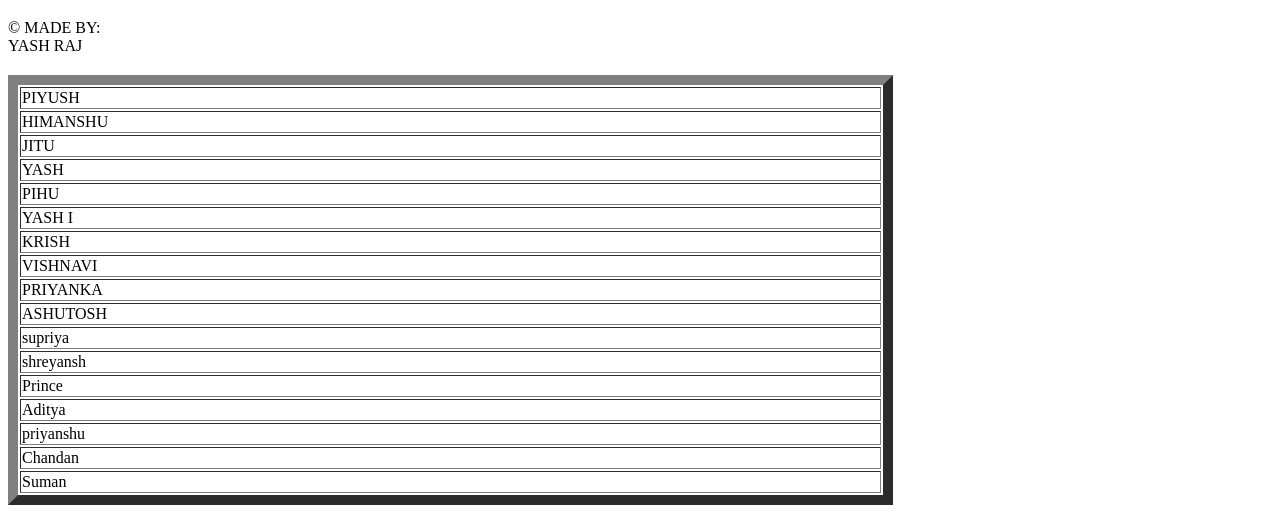
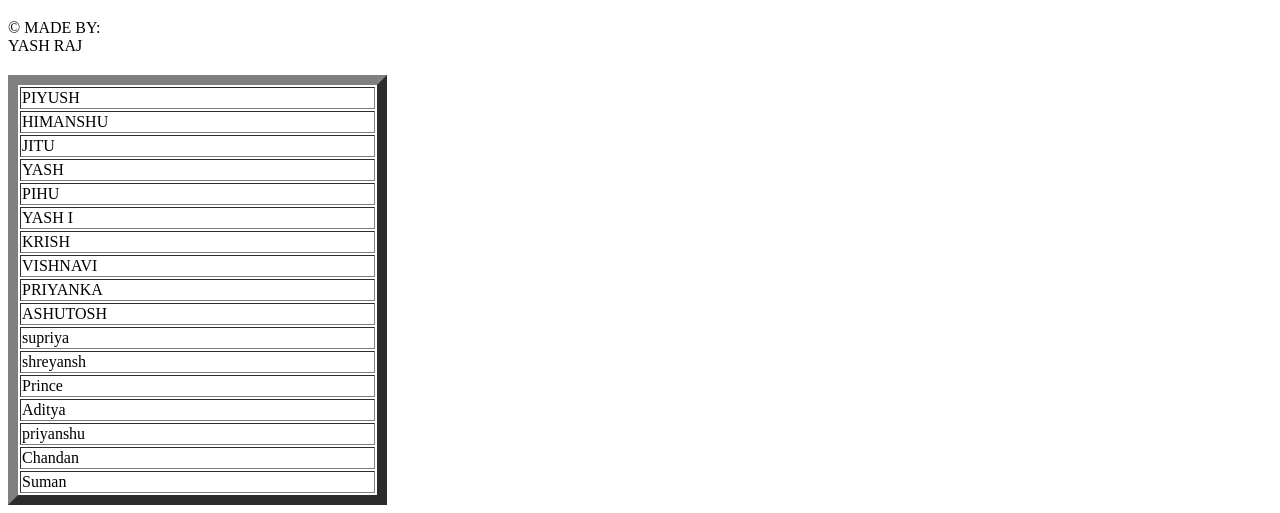
Before and after one commit to tanushraj00/yash, a plain HTML site: page welcome.html in a window 1280 px wide. Shown: the part 510-1023 px from the top of the page. Drawn offline with Linux system fonts and the light colour scheme.

Commit message:
Update welcome.html

```diff
--- a/welcome.html
+++ b/welcome.html
@@ -15,7 +15,7 @@
 <HR>
 
      <body>
-<table border="10px" width="70%">
+<table border="10px" width="30%">
 
      <H2>&nbsp;&nbsp;&nbsp;&nbsp; STUDENTS NAME </H2>
 
```
